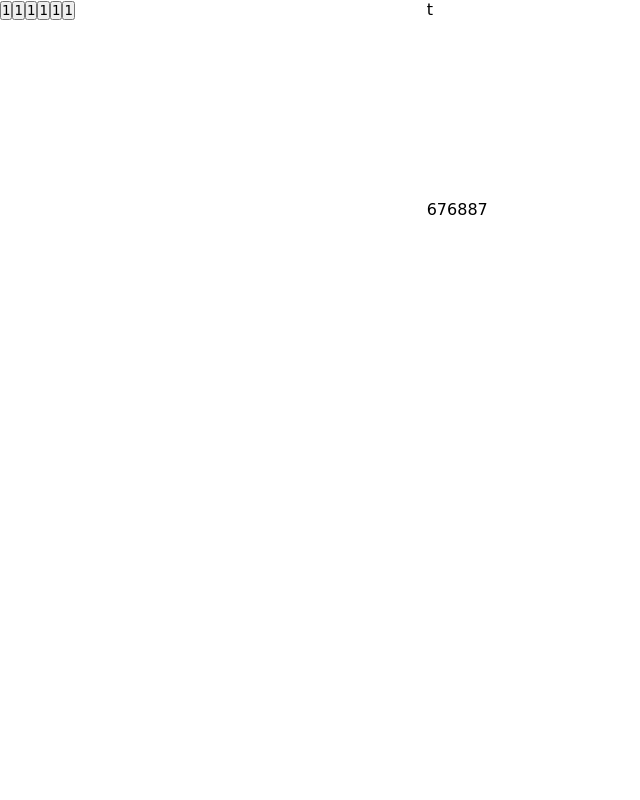
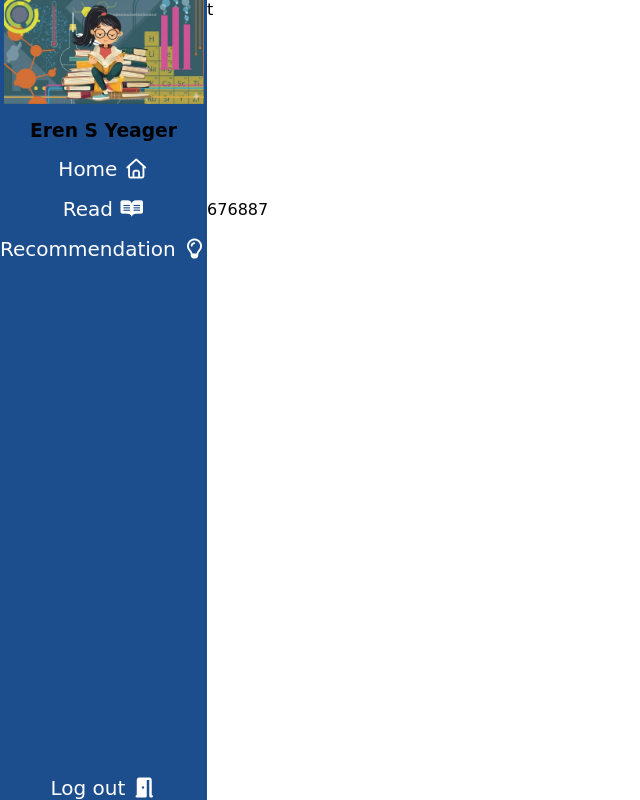
Before and after one commit to Yandere-spex/Aralytics_main, a React (Vite) app in the folder Frontend/Front/: page /MainLayout in a window 1280 px wide. Shown: the whole page, without its empty margins (0-640 px from the left). Built offline with nearby package versions, Linux system fonts and the light colour scheme.

Commit message:
Add sidebar

```diff
--- a/Frontend/Front/index.html
+++ b/Frontend/Front/index.html
@@ -3,6 +3,11 @@
   <head>
     <meta charset="UTF-8" />
     <link rel="icon" type="image/svg+xml" href="/vite.svg" />
+    <link
+      rel="stylesheet"
+      href="https://cdnjs.cloudflare.com/ajax/libs/font-awesome/7.0.1/css/all.min.css"
+    />
+
     <meta name="viewport" content="width=device-width, initial-scale=1.0" />
     <title>front.js</title>
   </head>
--- a/Frontend/Front/src/Components/Pages/MainLayout/MainLay.css
+++ b/Frontend/Front/src/Components/Pages/MainLayout/MainLay.css
@@ -4,11 +4,10 @@
 
 
     display: grid;
-    grid-template-columns: repeat(3, 1fr);
+    grid-template-columns: auto 1fr 1fr;
     grid-template-rows: repeat(4, 1fr);
     grid-column-gap: 0px;
     grid-row-gap: 0px;
-
     align-items: stretch;
     justify-items: stretch;
 }
@@ -16,6 +15,12 @@
 
 .div1 {
     grid-area: 1 / 1 / 5 / 2;
+    display: flex;
+
+    flex-direction: column;
+    justify-content: flex-start;
+    align-items: center;
+
 }
 
 
--- a/Frontend/Front/src/Components/Pages/MainLayout/MainLayout.jsx
+++ b/Frontend/Front/src/Components/Pages/MainLayout/MainLayout.jsx
@@ -3,19 +3,11 @@ import Sidebar from '../../../Sidebar/Sidebar'
 export default function MainLayout(){
     return(
         <div className="parent-grid">
+
+            <Sidebar className={'div1'}/>
+
             <div className='div3'>t</div>
             <div className='div2'>676887</div>
-
-
-                <div className='div1'>
-                    <button>1</button>
-                                      <button>1</button>
-                                                        <button>1</button>
-                                                                          <button>1</button>
-                                                                                            <button>1</button>
-                                                                                                              <button>1</button>
-                </div>
-
 
         </div>
     )
--- a/Frontend/Front/src/Sidebar/Sidebar.css
+++ b/Frontend/Front/src/Sidebar/Sidebar.css
@@ -1,2 +1,24 @@
 .parent-sidebar{
+    background-color:#1C4D8D;
+    gap: 1em 2em;
 }
+
+.sidebarLogo{
+    max-width: 200px;
+    max-height: 200px;
+}
+.navBtn{
+    border: none;
+    background-color: transparent;
+    max-width: 100%;
+    width: 100%;
+    color: #FFFFFF;
+    font-size: 20px;
+    transition: color 300ms ;
+}
+.navBtn:hover{
+    background-color: #BDE8F5;
+}
+.logoutBtn{
+    margin-top: auto;
+}
--- a/Frontend/Front/src/Sidebar/Sidebar.jsx
+++ b/Frontend/Front/src/Sidebar/Sidebar.jsx
@@ -1,15 +1,32 @@
 import './Sidebar.css';
+import logo from '../../public/logo.jpg'
+
 
 export default function Sidebar({className}) {
 
     return(
         <div className={`parent-sidebar ${className || ''}`}>
-            <button>click 1</button>
-            <button>click 2</button>
-            <button>click 3</button>
-            <button>click 4</button>
-            <button>click 5</button>
-            <button>click 6</button>
+
+            <img alt='Aralytics logo' src={logo} className='sidebarLogo'/>
+            <h3>Eren S Yeager</h3>
+
+
+
+            <button className='navBtn'>
+                Home <i class="fa-regular fa-house"></i>
+            </button>
+
+            <button className='navBtn'>
+                Read <i class="fa-brands fa-readme"></i>
+            </button>
+
+            <button className='navBtn'>
+                Recommendation <i class="fa-regular fa-lightbulb"></i>
+            </button>
+
+            <button className='navBtn logoutBtn'>
+                Log out <i class="fa-solid fa-door-open"></i>
+            </button>
         </div>
     )
 }
```
